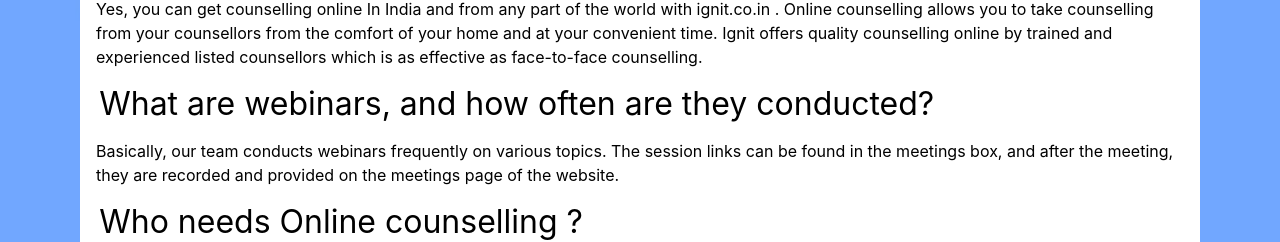
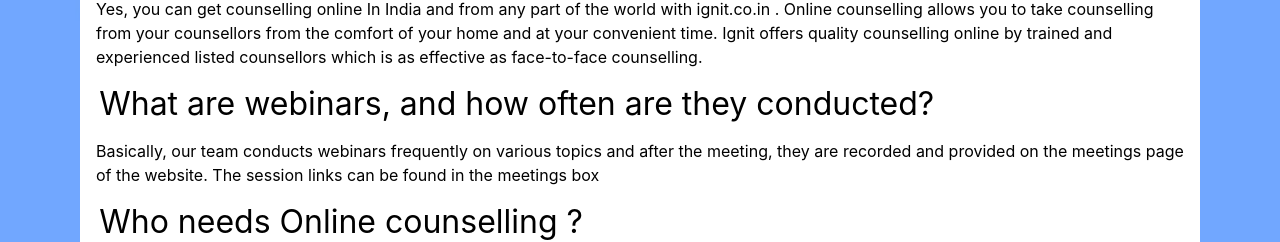
Before and after one commit to mohitratan18/ignit_frontend, a React (Create React App) app: page /aboutus in a window 1280 px wide. Shown: the part 2055-2297 px from the top of the page. Built offline with nearby package versions, Linux system fonts and the light colour scheme.

Commit message:
all done

```diff
--- a/src/components/Aboutus.js
+++ b/src/components/Aboutus.js
@@ -163,10 +163,10 @@ const Aboutus = () => {
             What are webinars, and how often are they conducted?
           </h1>
           <span className="m-3">
-            Basically, our team conducts webinars frequently on various topics.
-            The session links can be found in the meetings box, and after the
-            meeting, they are recorded and provided on the meetings page of the
-            website.
+            Basically, our team conducts webinars frequently on various topics
+            and after the meeting, they are recorded and provided on the
+            meetings page of the website. The session links can be found in the
+            meetings box
           </span>
           <h1 className={style.question}>Who needs Online counselling ?</h1>
           <span className="m-3">
```
